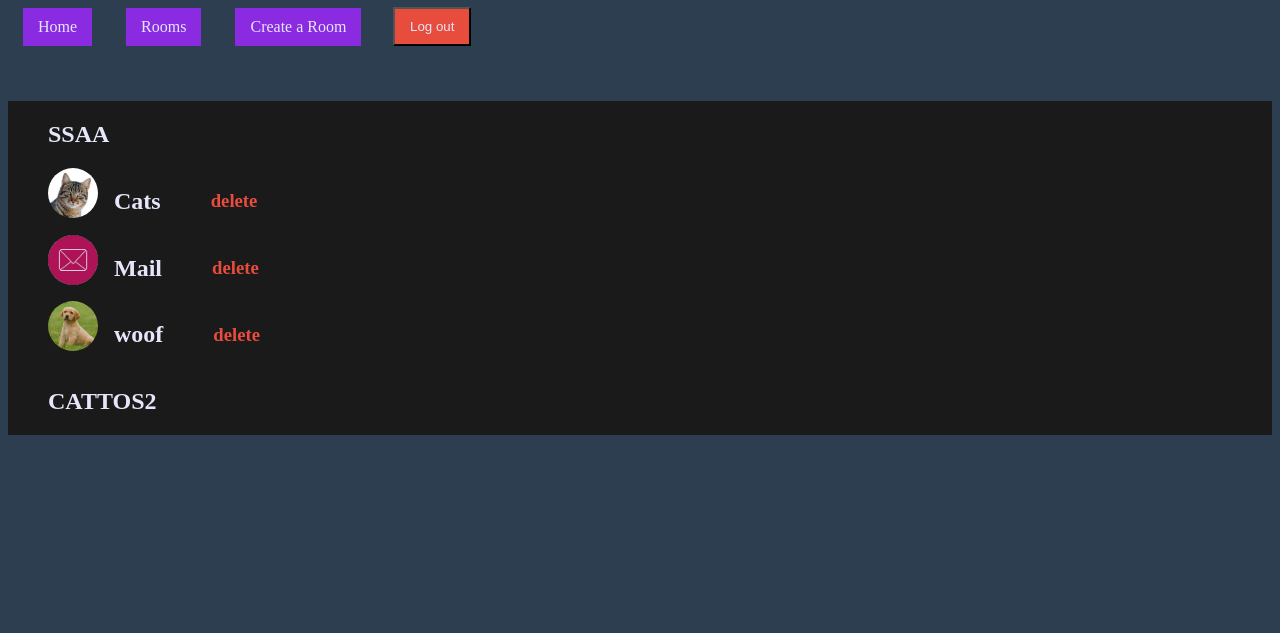
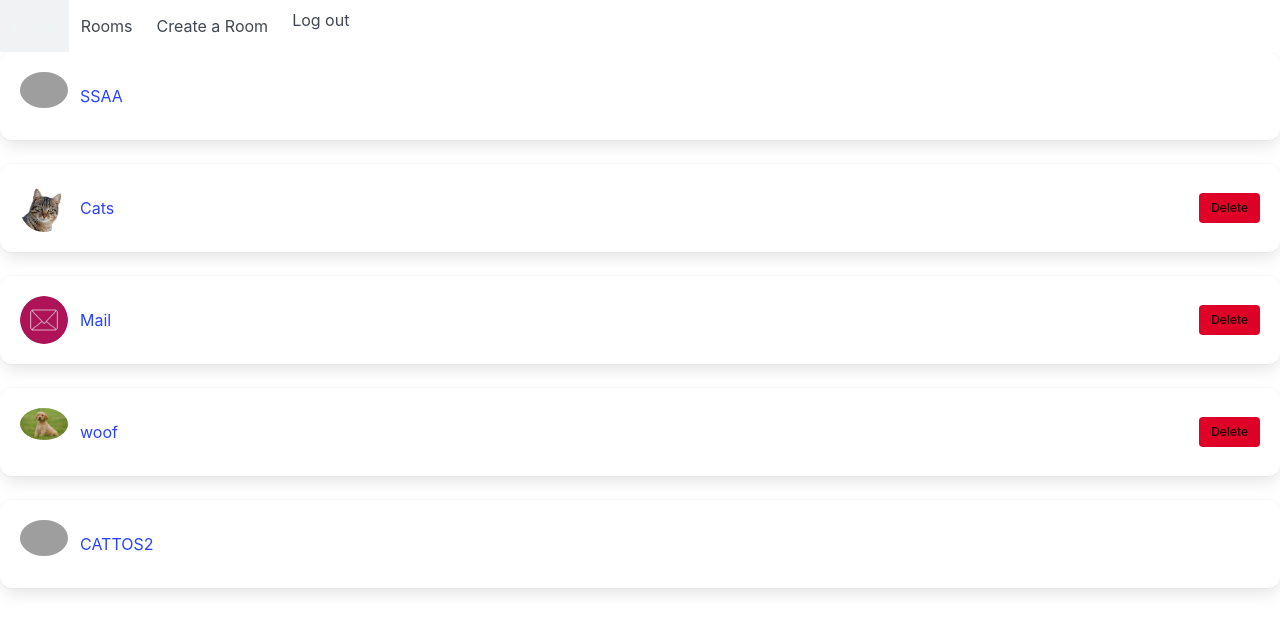
Before and after one commit to Dominiksu/chatroom, a Django app: page /Chatroom/ in a window 1280 px wide. Shown: the top 633 px of the page. Run offline with Django 5.2, Linux system fonts and the light colour scheme; a user stored in the database is signed in; data comes from the database, SQL or seed files in the repository; both versions use the stored data as it was after the commit; grey boxes are pictures that could not be loaded.

Commit message:
Bulma + timezone
Predelani vetsiny projektu do Bulmy (az na chatroom detail) + sjednocení Datoveho formatu

```diff
--- a/Bubble/project/_project/settings.py
+++ b/Bubble/project/_project/settings.py
@@ -35,6 +35,8 @@
     'daphne',
     'channels',
     'bubble',
+    'crispy_forms',
+    'crispy_bulma',
     'django.contrib.admin',
     'django.contrib.auth',
     'django.contrib.contenttypes',
@@ -142,3 +144,5 @@
         'BACKEND': 'channels.layers.InMemoryChannelLayer'
     }
 }
+
+CRISPY_TEMPLATE_PACK = 'bulma'
--- a/Bubble/project/bubble/forms.py
+++ b/Bubble/project/bubble/forms.py
@@ -2,13 +2,16 @@
 from django import forms
 from bubble.models import Chatroom, User
 from django.contrib.auth.forms import UserCreationForm
-
+from crispy_forms.helper import FormHelper
+from crispy_forms.layout import Submit
+from crispy_forms.layout import Layout, Field
 
 class Room_Form(ModelForm):
 
     class Meta:
         model = Chatroom
         fields = ['name', 'desc', 'image']
+
 
 
 class User_creation(UserCreationForm):
--- a/Bubble/project/bubble/static/css/base.css
+++ b/Bubble/project/bubble/static/css/base.css
@@ -1,45 +1,4 @@
-body {
-    background-color: #2C3E50;
-    color: white;
-    align-items: center;
+div a:hover{
+    color: #3C9ECD
+
 }
-
-
-nav {
-    position: relative;
-    margin: 0px;
-    align-items: center;
-}
-nav a {
-    margin-inline: 15px;
-    color: #E6E6FA;
-    text-decoration: none;
-    display: inline-block;
-    background-color: #8A2BE2 ;
-    align-items: center;
-    padding: 15px;
-    padding-bottom: 10px;
-    padding-top: 10px
-}
-
-nav a:hover{
-    background-color: #4B0082;
-}
-
-.logout {
-    position: relative;
-    bottom: 39px;
-    left: 370px;
-    margin-inline: 15px;
-    color: #E6E6FA;
-    text-decoration: none;
-    display: inline-block;
-    background-color: #E74C3C;
-    padding: 15px;
-    padding-bottom: 10px;
-    padding-top: 10px
-}
-
-.logout:hover{
-    background-color: #aa392d
-}
--- a/Bubble/project/bubble/static/css/list.css
+++ b/Bubble/project/bubble/static/css/list.css
@@ -1,47 +1,22 @@
-.list{
-    list-style: none;
-    background-color: #1A1A1A;
-}
 
-.list li{
-    min-width: 0;
-    display: flex;
-    align-items: center;
-    min-width: 0;
-}
-
-.roomLink{
-    display: flex;
-    text-decoration: none;
-    color:  #E6E6FA;
-    gap: 16px;
-    align-items: left;
-    border-radius: 10%;
-    min-width: 0;
-
-}
-.roomLink:hover{
-    color: #8A2BE2;
-
-}
-.roomLink img{
-    width: 50px;
-    height: 50px;
-    object-fit: cover;
+img{
     border-radius: 50%;
 }
 
-
-
-.deleteLink{
-    color: #E74C3C;
-    position: relative;
-    left: 50px;
-    cursor: pointer;
-    font-family: inherit;
-    text-decoration: none;
+.button{
+    background-color: #DF0028;
 }
 
-.deleteLink:hover{
-    color: #E6E6FA;
+.button a{
+    color: #EEF6F1
+
 }
+
+.button a:hover{
+    color: #E7C8B7
+
+}
+
+div a:hover{
+    color: #EEF6F1
+}
--- a/Bubble/project/bubble/templates/base.html
+++ b/Bubble/project/bubble/templates/base.html
@@ -1,14 +1,15 @@
 
 <!DOCTYPE html>
-<html lang="en">
-<head>
-    <meta charset="UTF-8">
-    <meta name="viewport" content="width=device-width, initial-scale=1.0">
-    <title>{% block title %}Text here{% endblock %}</title>
+<html>
+  <head>
+    <meta charset="utf-8">
+    <meta name="viewport" content="width=device-width, initial-scale=1">
+    <title>Hello Bulma!</title>
+    <link rel="stylesheet" href="https://cdn.jsdelivr.net/npm/bulma@1.0.2/css/bulma.min.css">
     {% load static %}
     <link rel="stylesheet" href="{% static 'css/base.css' %}">
     {% block extra_css %}{% endblock %}
-</head>
+  </head>
 <body>
     <header>
     {% if messages %}
@@ -18,21 +19,28 @@
     {% endfor %}
 </ul>
 {% endif %}
-        <nav>
-            <a href="{% url 'Index' %}">Home</a>
-            <a href="{% url 'Chatroom_list' %}">Rooms</a>
-            <a href="{% url 'create_chatroom' %}">Create a Room</a>
-            {% if not user.is_authenticated %}
-                <a href="{% url 'registration' %}">Register</a>
-                <a href="{% url 'Login' %}">Log-in</a>
-            {% endif %}
-        </nav>
+    <nav class="navbar" role="navigation" aria-label="main navigation">
+<div class="navbar-brand">
+        <a href="{% url 'Index' %}"class="navbar-item">Home</a>
+        <a href="{% url 'Chatroom_list' %}" class="navbar-item">Rooms</a>
+        <a href="{% url 'create_chatroom' %}" class="navbar-item">Create a Room</a>
+        {% if not user.is_authenticated %}
+        <a href="{% url 'registration' %}" class="navbar-item">Register</a>
+        <a href="{% url 'Login' %}" class="navbar-item">Log-in</a>
+        {% endif %}
         {% if user.is_authenticated %}
-        <form method="POST" action="{% url 'logout' %}">
-            {% csrf_token %}
-            <button type="submit" class="logout">Log out</button>
+    <div class="navbar-end">
+        <form action="{% url 'logout' %}" method="post">
+        {% csrf_token %}
+        <button type="submit" class="navbar-item">Log out</button>
         </form>
-        {% endif %}
+    </div>
+    {% endif %}
+
+
+</div>
+</nav>
+
     </header>
 
     <main>
--- a/Bubble/project/bubble/templates/bubble/Chatroom_list.html
+++ b/Bubble/project/bubble/templates/bubble/Chatroom_list.html
@@ -1,38 +1,34 @@
 {% extends 'base.html' %}
 
 {% load static %}
-<link rel="stylesheet" href="{% static 'css/base.css' %}">
+
 
 
 {% block extra_css %}
+<link rel="stylesheet" href="{% static 'css/base.css' %}">
 <link rel="stylesheet" href="{% static 'css/list.css' %}">
 {% endblock %}
 
 {% block content %}
-<body>
-     <ul class = 'list'>
 {% for room in rooms %}
-
-        <li>
-
-        <div class="listConent">
+    <div class="box">
+        <div class="is-flex is-align-items-center is-justify-content-space-between">
+            <div class="is-flex is-align-items-center">
+            <figure class="image is-48x48 mr-3">
             {% if room.image %}
-            <a href="{{room.get_absolute_url}}" class="roomLink">  <img src="{{ room.image.url }}" alt="" loading="lazy"> <h2> {{room.name}} </h2></a>
-
+            <img src="{{ room.image.url }}" alt="" loading="lazy">
             {% else %}
-            <a href="{{room.get_absolute_url}}" class="roomLink"> <h2> {{room.name}} </h2></a>
+            <img src="{{ MEDIA_URL }}cat.jpg" alt="" loading="lazy">
             {% endif %}
-
+             </figure>
+            <span> <a href="{{ room.get_absolute_url }}">{{room.name}}</a>
+            </span>
         </div>
-        <div class= "roomAction">
     {% if request.user == room.created_by %}
-            <a href="{{room.get_absolute_url_delete}}" class="deleteLink"><h3>delete</h3></a>
+    <a href="{{ room.get_absolute_url_delete }}" class="button is-danger is-small">Delete</a>
     {% endif %}
     </div>
+</div>
+{% endfor %}
 
-
-        </li>
-        {% endfor %}
-    </ul>
-</body>
 {% endblock %}
--- a/Bubble/project/bubble/templates/bubble/Register.html
+++ b/Bubble/project/bubble/templates/bubble/Register.html
@@ -1,6 +1,7 @@
 {% extends 'base.html' %}
 
 {% load static %}
+{% load crispy_forms_tags %}
 
 {% block extra_css %}
 <link rel="stylesheet" href="{% static 'css/form.css' %}">
@@ -10,7 +11,7 @@
 
 <form method= "POST">
     {% csrf_token %}
-    {{form.as_p}}
+    {{ form|crispy }}
     <button type="submit">register</button>
 </form>
 
--- a/Bubble/project/bubble/templates/bubble/Sign_in.html
+++ b/Bubble/project/bubble/templates/bubble/Sign_in.html
@@ -1,6 +1,7 @@
 {% extends 'base.html' %}
 
 {% load static %}
+{% load crispy_forms_tags %}
 
 {% block extra_css %}
 <link rel="stylesheet" href="{% static 'css/form.css' %}">
@@ -10,7 +11,7 @@
     <form method= "POST">
         <h2> Log-in: </h2>
         {% csrf_token %}
-        {{form.as_p}}
+        {{ form|crispy }}
         <button type="submit">Log in</button>
     </form>
 {% endblock %}
```
Also changed, not shown: Bubble/project/bubble/consumers.py (+5 -2 lines), Bubble/project/bubble/static/css/form.css (deleted, +0 -22 lines), Bubble/project/bubble/templates/bubble/create_room.html (+7 -13 lines), Bubble/project/db.sqlite3, Bubble/project/media/room/DOG_z9QHj2y.jpg (added), Bubble/project/media/room/OIP_UzzRhRc.jpg (added). Lines whose indentation alone changed are shown as unchanged.
